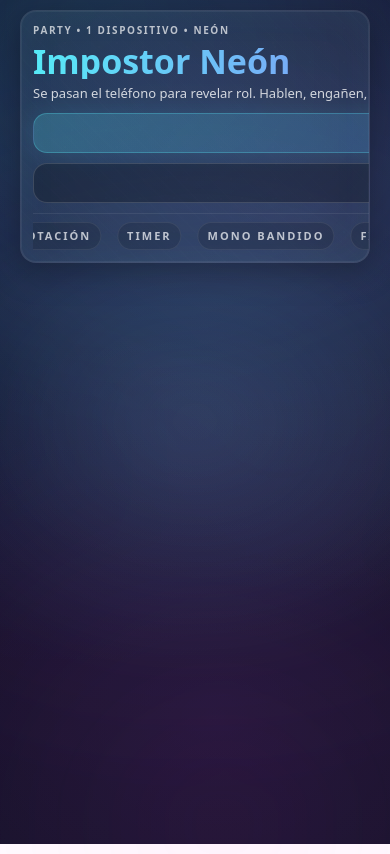
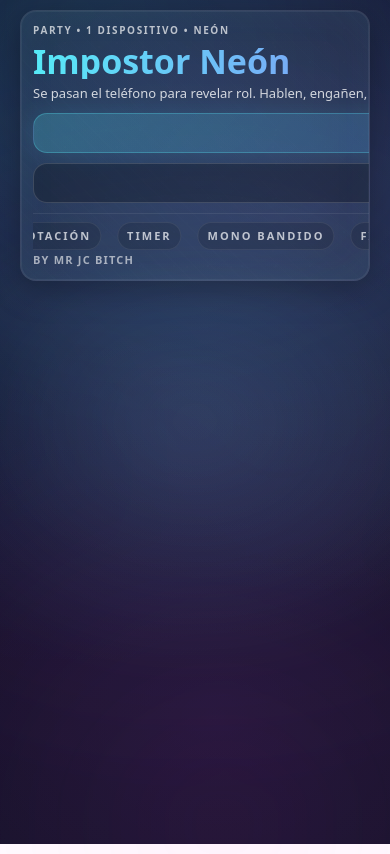
Before and after one commit to juliancourse07/impostor-neon, a React (Vite) app: page / in a window 390 px wide. Built offline with nearby package versions, Linux system fonts and the light colour scheme.

Commit message:
Mobile home: mini MB badge + credit; remove flicker

```diff
--- a/src/App.css
+++ b/src/App.css
@@ -95,7 +95,7 @@ body::after {
   }
 }
 
-/* Root sizing (keeps your layout) */
+/* Root sizing */
 #root {
   max-width: 1280px;
   margin: 0 auto;
@@ -121,7 +121,7 @@ body::after {
   }
 }
 
-/* Give inputs a consistent neon look */
+/* Inputs */
 input {
   outline: none;
 }
@@ -131,7 +131,7 @@ input:focus {
   box-shadow: 0 0 0 3px rgba(89, 243, 255, 0.12);
 }
 
-/* Buttons: add glow on hover without breaking inline styles */
+/* Buttons: glow on hover */
 button {
   transition:
     transform 140ms ease,
@@ -155,7 +155,7 @@ button:active:not(:disabled) {
   background: rgba(89, 243, 255, 0.25);
 }
 
-/* ---------- MONO BANDIDO "club neon" mode ---------- */
+/* ---------- MONO BANDIDO mode ---------- */
 body.mono-bandido {
   background: radial-gradient(1100px 800px at 20% 18%, rgba(255, 79, 216, 0.18), transparent 60%),
     radial-gradient(900px 700px at 85% 25%, rgba(180, 75, 255, 0.18), transparent 55%),
@@ -201,7 +201,7 @@ body.mono-bandido::after {
   }
 }
 
-/* ------------- CARD ENHANCEMENTS ------------- */
+/* ------------- CARD ------------- */
 .card {
   position: relative;
   overflow: hidden;
@@ -232,7 +232,7 @@ body.mono-bandido::after {
   z-index: 0;
 }
 
-/* IMPORTANT: stop flicker/titileo (typing + timer) */
+/* Stop flicker/titileo (typing + timer) */
 .screen {
   position: relative;
   z-index: 1;
@@ -615,6 +615,7 @@ body.mono-bandido::after {
 
 /* =======================================================
    MOBILE (HOME + SETUP) – NO SCROLL ON HOME, LESS SPACE
+   + mini logo + credit text
    ======================================================= */
 @media (max-width: 520px) {
   /* reduce espacio general */
@@ -640,8 +641,9 @@ body.mono-bandido::after {
     gap: 10px;
   }
 
+  /* ocultamos el SVG grande */
   .hero-right {
-    display: none; /* clave para que no toque scrollear */
+    display: none !important;
   }
 
   .hero-kicker {
@@ -649,9 +651,36 @@ body.mono-bandido::after {
     margin-bottom: 6px;
   }
 
+  /* mini "logo" al lado del título + título compacto */
   .hero-title {
     font-size: 34px;
     margin-bottom: 6px;
+    position: relative;
+    padding-right: 54px; /* espacio para el badge */
+  }
+
+  .hero-title::after {
+    content: "MB";
+    position: absolute;
+    right: 0;
+    top: 6px;
+    width: 42px;
+    height: 42px;
+    border-radius: 999px;
+    display: grid;
+    place-items: center;
+    font-weight: 1000;
+    letter-spacing: 0.5px;
+    color: rgba(255, 255, 255, 0.92);
+    background:
+      radial-gradient(circle at 30% 30%, rgba(89, 243, 255, 0.35), transparent 55%),
+      radial-gradient(circle at 70% 70%, rgba(255, 79, 216, 0.25), transparent 55%),
+      rgba(0, 0, 0, 0.22);
+    border: 1px solid rgba(255, 255, 255, 0.18);
+    box-shadow:
+      0 0 18px rgba(89, 243, 255, 0.16),
+      0 0 26px rgba(180, 75, 255, 0.10);
+    transform: translateY(-2px);
   }
 
   .hero-subtitle {
@@ -690,6 +719,25 @@ body.mono-bandido::after {
     padding: 5px 9px;
   }
 
+  /* Credit text */
+  .hero-left {
+    position: relative;
+    padding-bottom: 18px;
+  }
+
+  .hero-left::after {
+    content: "By Mr JC Bitch";
+    position: absolute;
+    left: 0;
+    bottom: 0;
+    font-size: 11px;
+    font-weight: 800;
+    letter-spacing: 1.2px;
+    opacity: 0.72;
+    color: rgba(255, 255, 255, 0.82);
+    text-transform: uppercase;
+  }
+
   /* SETUP: scroll de la tarjeta completa (nombres siempre accesibles) */
   .setup-card {
     max-height: calc(100dvh - 20px);
```
